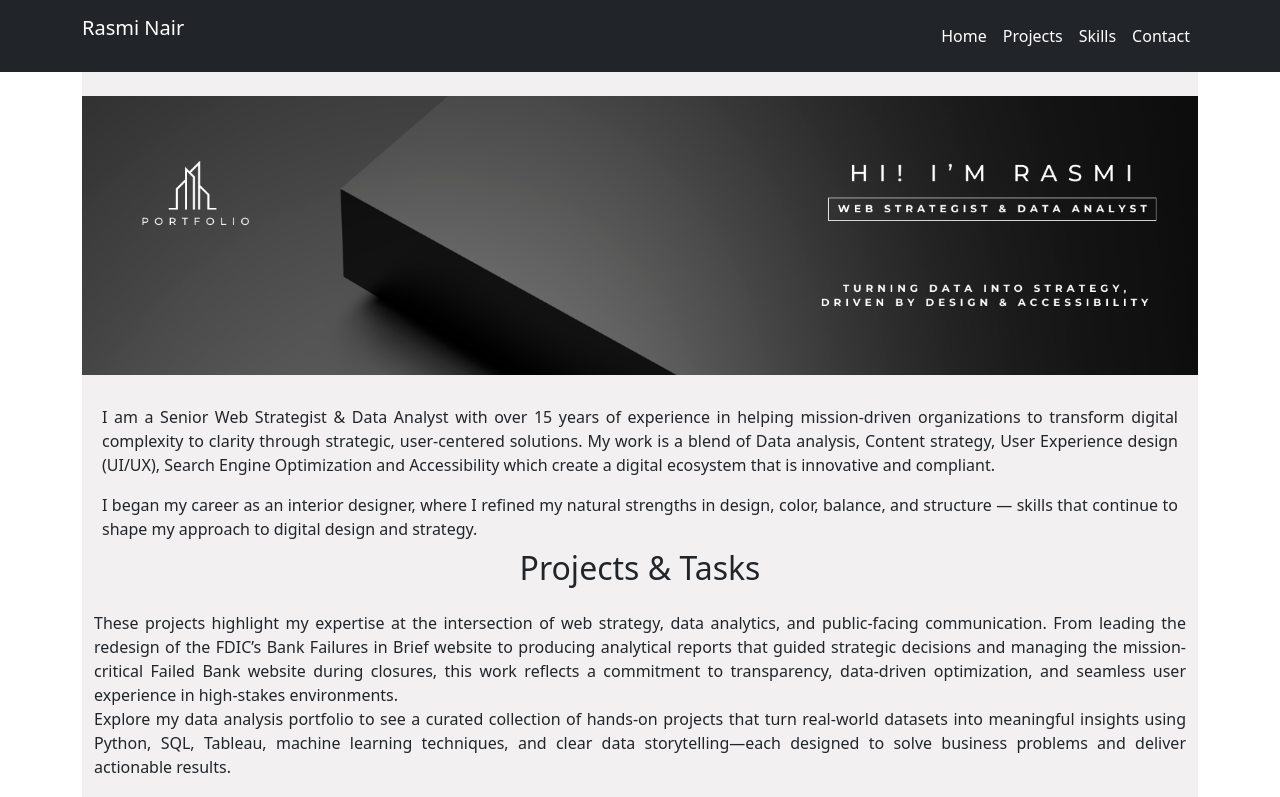
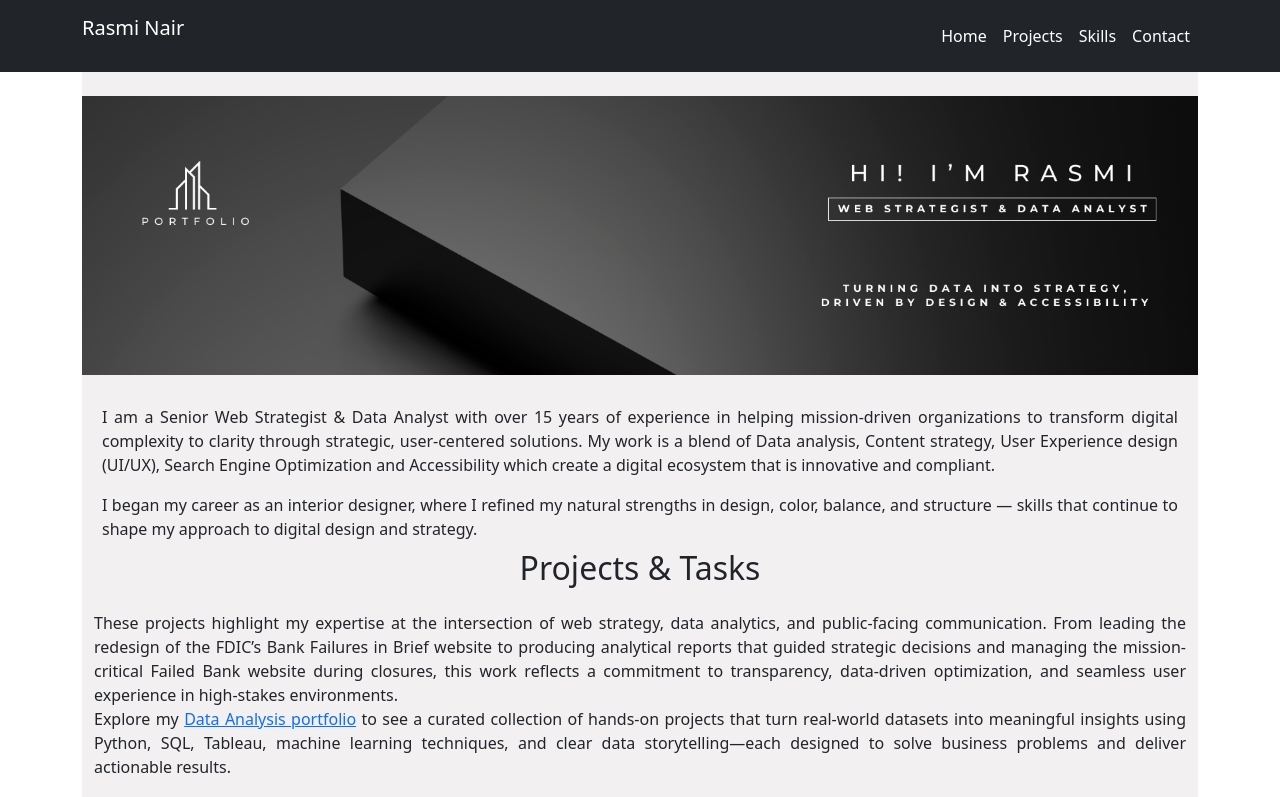
Before and after one commit to rasminair/rasminair.github.io, a plain HTML site: page index.html in a window 1280 px wide. Shown: the top 797 px of the page. Drawn offline with nearby package versions, Linux system fonts and the light colour scheme.

Commit message:
index
Data analysis portfolio added

```diff
--- a/index.html
+++ b/index.html
@@ -52,9 +52,10 @@
     <p class="mx-auto" style="max-width: 1200px; text-align:justify;">These projects highlight my expertise at the intersection of web strategy,
        data analytics, and public-facing communication. From leading the redesign of the FDIC’s Bank Failures in Brief website to producing analytical reports
         that guided strategic decisions and managing the mission-critical Failed Bank website during closures, this work reflects a commitment to transparency,
-         data-driven optimization, and seamless user experience in high-stakes environments.<br><span style="margin-top: 5px;">Explore my data analysis portfolio
-          to see a curated collection of hands-on projects that turn real-world datasets into meaningful insights using Python, SQL, Tableau, machine learning
-          techniques, and clear data storytelling—each designed to solve business problems and deliver actionable results.</span></p>
+         data-driven optimization, and seamless user experience in high-stakes environments.<br><span style="margin-top: 5px;">Explore my
+          <a href="https://www.datascienceportfol.io/nairrasmi">Data Analysis portfolio</a> to see a curated collection of hands-on projects that turn
+          real-world datasets into meaningful insights using Python, SQL, Tableau, machine learning techniques, and clear data storytelling—each designed
+          to solve business problems and deliver actionable results.</span></p>
 
 
     <!-- Card Row -->
```
